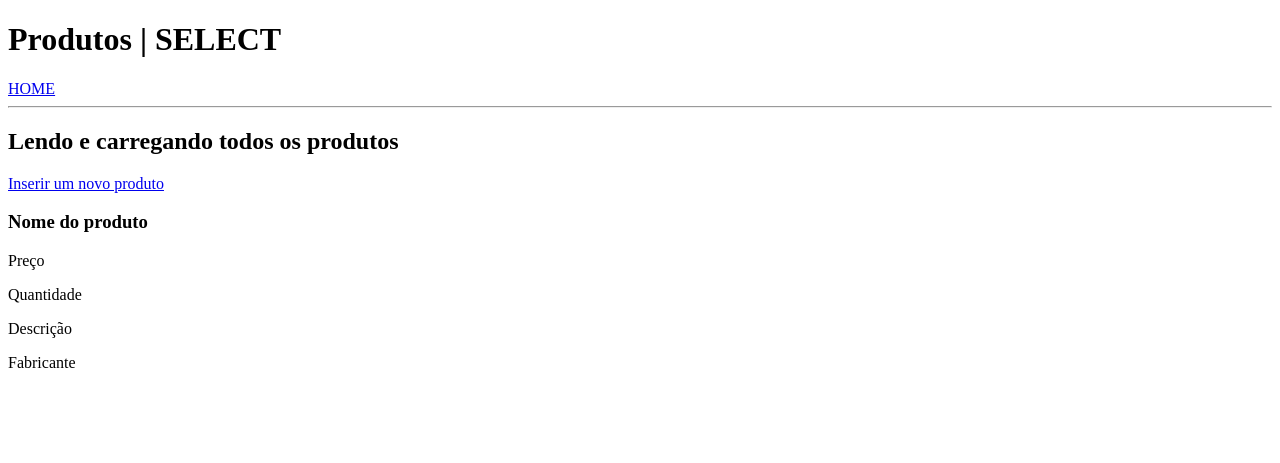
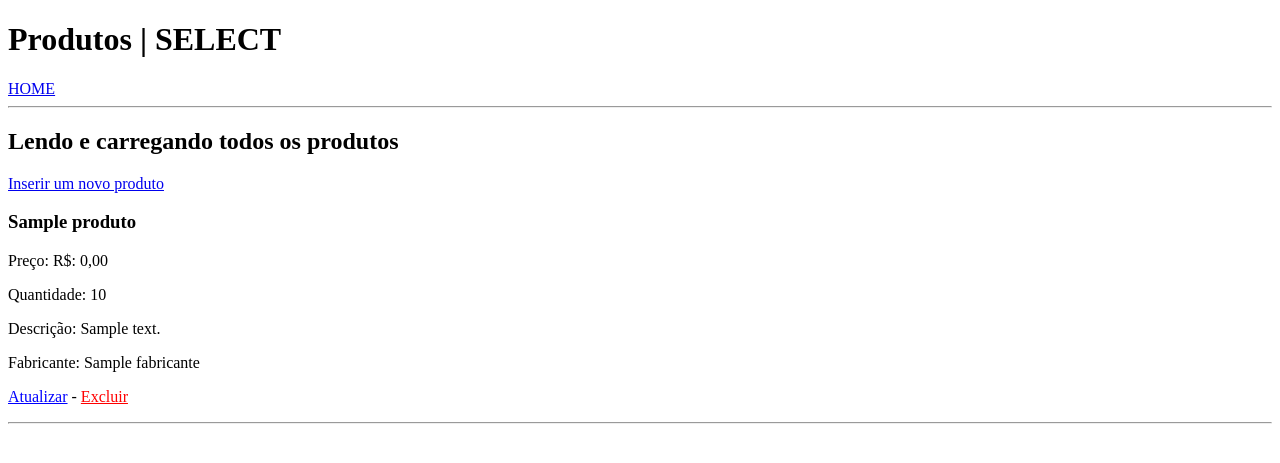
Before and after one commit to guilhermessanto/exemplo-php-crud, a PHP site: page /produtos/listar.php in a window 1280 px wide. Shown: the top 463 px of the page. Run offline with PHP 8.4, Linux system fonts and the light colour scheme; tables that the repository leaves empty or names only in its code hold one stand-in row (values such as "Sample post").

Commit message:
finalização exercício

```diff
--- a/produtos/listar.php
+++ b/produtos/listar.php
@@ -1,6 +1,9 @@
 <?php
 require_once "../src/funcoes-produtos.php";
+$listaDeProdutos = lerProdutos($conexao);
+
 ?>
+
 <!DOCTYPE html>
 <html lang="pt-br">
 <head>
@@ -17,13 +20,20 @@ require_once "../src/funcoes-produtos.php";
         <h2>Lendo e carregando todos os produtos</h2>
         <p><a href="inserir.php">Inserir um novo produto</a></p>
         <div class="podutos">
+           <?php foreach($listaDeProdutos as $produto){ ?>
             <article>
-                <h3>Nome do produto</h3>
-                <p>Preço</p>
-                <p>Quantidade</p>
-                <p>Descrição</p>
-                <p>Fabricante</p>
+                <h3><?=$produto['produto']?></h3>
+                <p>Preço: <?= formataMoeda($produto['preco'])?></p>
+                <p>Quantidade: <?=$produto['quantidade']?></p>
+                <p>Descrição: <?=$produto['descricao']?></p>
+                <p>Fabricante: <?=$produto['fabricante']?></p>
+                <p>
+                    <a href="atualizar.php?id=<?=$produto['id']?>" style="color:blue;">Atualizar</a> -
+                    <a class="excluir" href="excluir.php?id=<?=$produto['id']?>" style="color:red;">Excluir</a>
+                </p>
+                <hr>
             </article>
+           <?php }?>
         </div>
     </div>
 
--- a/src/funcoes-produtos.php
+++ b/src/funcoes-produtos.php
@@ -2,7 +2,7 @@
 require_once "conecta.php";
 
 function lerProdutos(PDO $conexao):array{
-    $sql = "SELECT id, nome, descricao, preco, quantidade, fabricante_id FROM produtos ORDER BY nome";
+    $sql = "SELECT produtos.id, produtos.nome AS produto, produtos.descricao, produtos.preco, produtos.quantidade, produtos.fabricante_id, fabricantes.nome AS fabricante FROM produtos INNER JOIN fabricantes ON produtos.fabricante_id = fabricantes.id ORDER BY produtos.nome";
     try{
         $consulta = $conexao->prepare($sql);
         $consulta -> execute();
@@ -12,3 +12,18 @@ function lerProdutos(PDO $conexao):array{
     }
     return $resultado;
 }
+
+
+
+
+
+// Funções utilitárias
+function dump($dados){
+    echo "<pre>";
+    var_dump($dados);
+    echo "</pre>";
+}
+function formataMoeda($valor){
+    $resultado = "R$: ". number_format($valor,2, ',','.');
+    return $resultado;
+}
```
